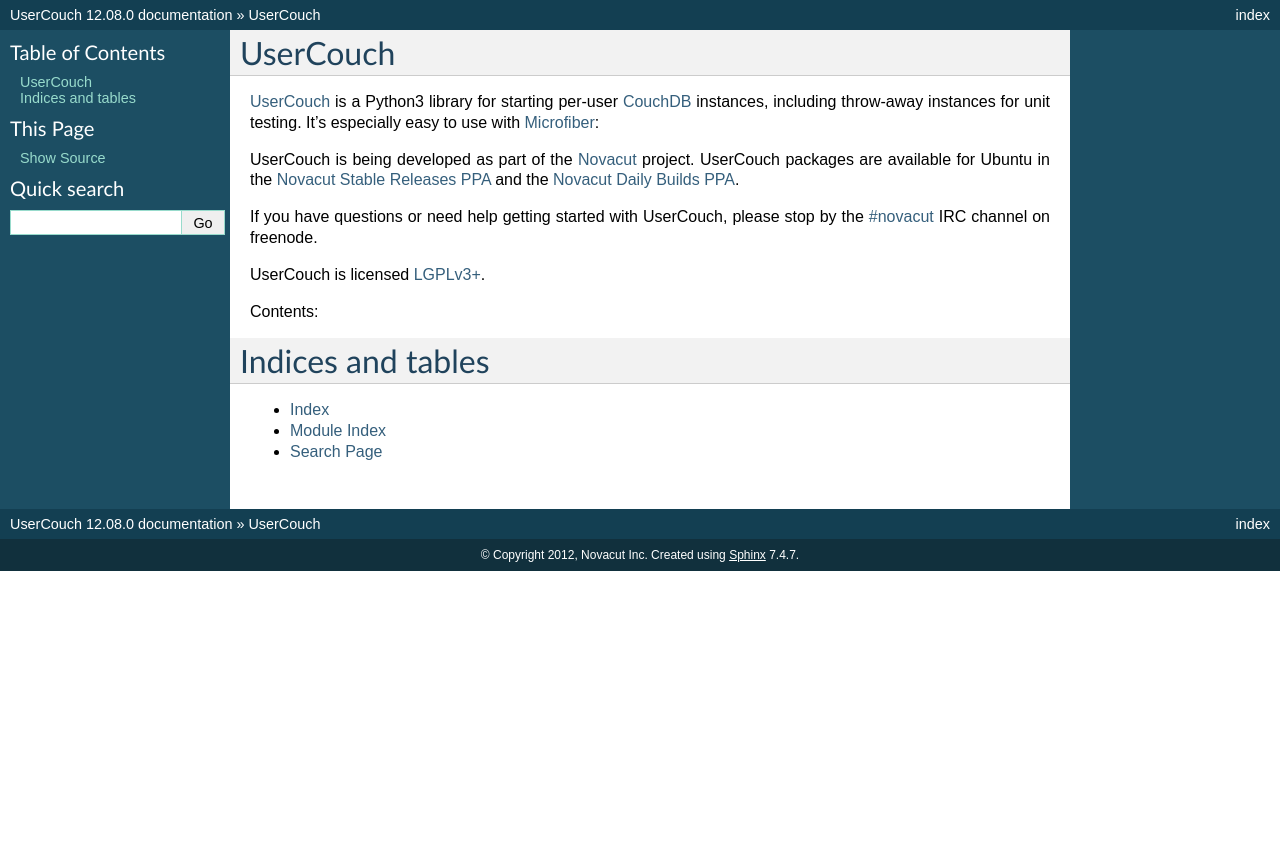
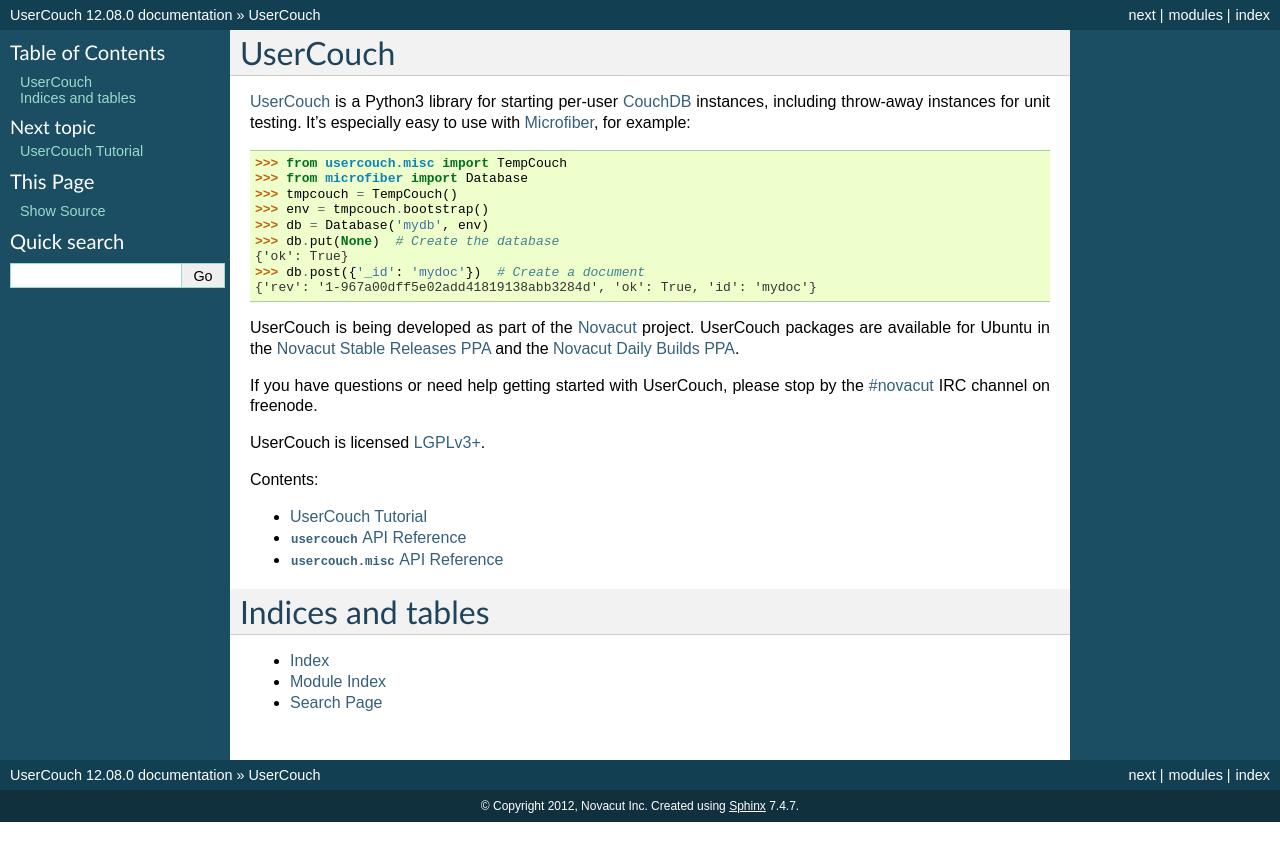
Before and after one commit to json420/usercouch, a Sphinx documentation site: the page built from doc/index.rst, in a window 1280 px wide. Shown: the top 861 px of the page. Built offline with Sphinx 7.4.7, drawn with Linux system fonts in a browser that asks for light colours; the version number is read from the project's files by our own code.

Commit message:
stubbed out tutorial, usercouch, usercouch_misc pages

```diff
--- a/doc/index.rst
+++ b/doc/index.rst
@@ -3,7 +3,17 @@
 
 `UserCouch`_ is a Python3 library for starting per-user `CouchDB`_ instances,
 including throw-away instances for unit testing.  It's especially easy to use
-with `Microfiber`_:
+with `Microfiber`_, for example:
+
+>>> from usercouch.misc import TempCouch
+>>> from microfiber import Database
+>>> tmpcouch = TempCouch()
+>>> env = tmpcouch.bootstrap()
+>>> db = Database('mydb', env)
+>>> db.put(None)  # Create the database
+{'ok': True}
+>>> db.post({'_id': 'mydoc'})  # Create a document
+{'rev': '1-967a00dff5e02add41819138abb3284d', 'ok': True, 'id': 'mydoc'}
 
 UserCouch is being developed as part of the `Novacut`_ project.  UserCouch
 packages are available for Ubuntu in the `Novacut Stable Releases PPA`_ and the
@@ -19,7 +29,12 @@
 Contents:
 
 .. toctree::
-   :maxdepth: 2
+    :maxdepth: 2
+
+    tutorial
+    usercouch
+    usercouch_misc
+
 
 
 
--- /dev/null
+++ b/doc/tutorial.rst
@@ -0,0 +1,2 @@
+UserCouch Tutorial
+==================
--- /dev/null
+++ b/doc/usercouch.rst
@@ -0,0 +1,5 @@
+:mod:`usercouch` API Reference
+==============================
+
+.. py:module:: usercouch
+    :synopsis: Start per-user CouchDB instances for fun, profit, unit testing
--- /dev/null
+++ b/doc/usercouch_misc.rst
@@ -0,0 +1,5 @@
+:mod:`usercouch.misc` API Reference
+===================================
+
+.. py:module:: usercouch.misc
+    :synopsis: Misc helpers for unit testing
```
